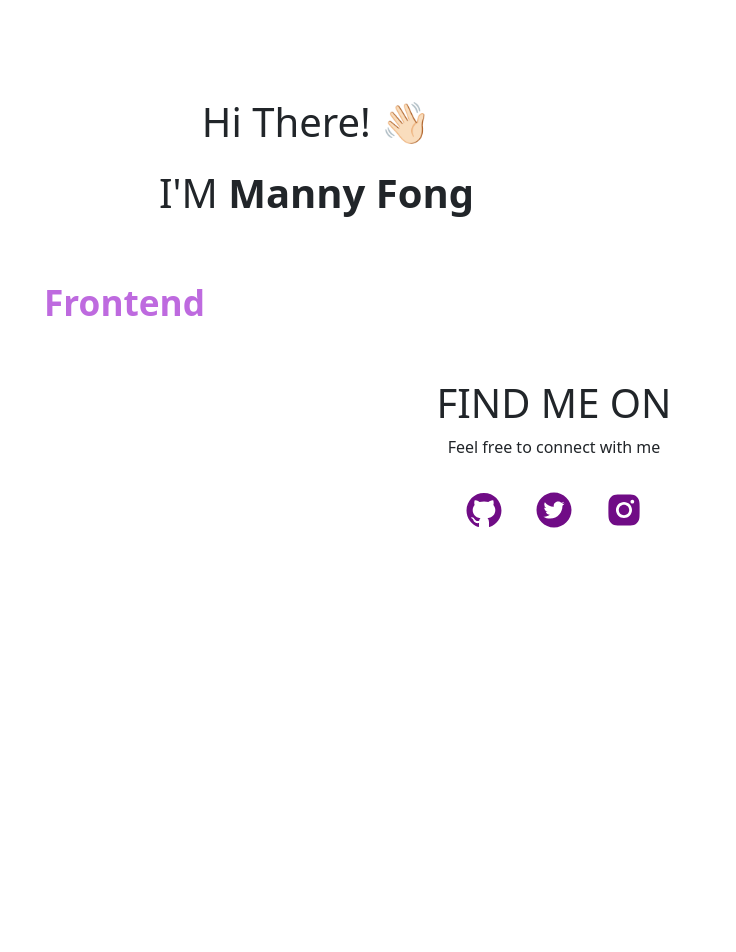
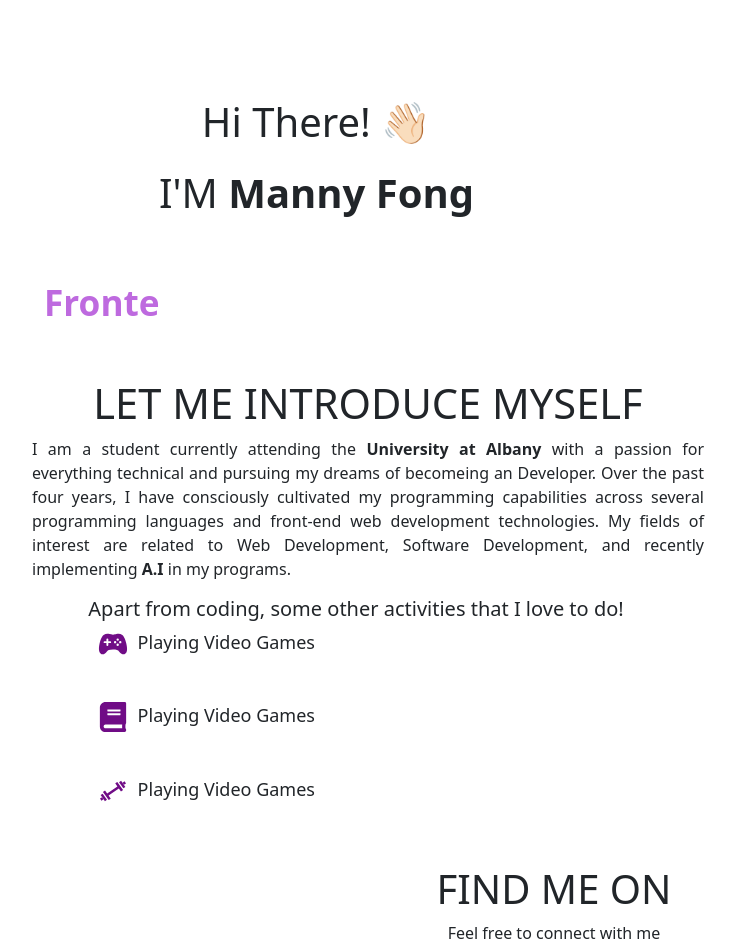
Before and after one commit to BasicallyManny/Personal-Portfolio-Website, a React (Vite) app in the folder personal-porfolio-website/: page / in a window 1280 px wide. Shown: the top 952 px of the page, without its empty margins (86-822 px from the left). Before the commit the page ends 848 px from the top, so only its background shows below. Built offline with nearby package versions, Linux system fonts and the light colour scheme.

Commit message:
Finalized text in about and home. Fixed routing

```diff
--- a/personal-porfolio-website/src/App.jsx
+++ b/personal-porfolio-website/src/App.jsx
@@ -7,7 +7,6 @@ import ScrollToTop from './components/constants/ScrollToTop.jsx';
 import PreLoader from './components/constants/Preloader.jsx';
 import Navbar from './components/Navbar.jsx'
 import Home from './components/Home.jsx'
-import About from './components/About.jsx'
 import Skills from './components/Skills.jsx'
 import Projects from './components/Projects'
 //import Contact from './components/Contact'
@@ -29,9 +28,8 @@ function App() {
         <ScrollToTop />
         <Routes>
           <Route path="/" element={<Home />} />
+          <Route path="/resume" element={<Skills />} />
           <Route path="/project" element={<Projects />} />
-          <Route path="/about" element={<About />} />
-          <Route path="/resume" element={<Skills />} />
           <Route path="*" element={<Navigate to="/"/>} />
         </Routes>
       </div>
--- a/personal-porfolio-website/src/components/About.jsx
+++ b/personal-porfolio-website/src/components/About.jsx
@@ -3,10 +3,10 @@ import AboutCard from "./aboutComponents/AboutCard";
 
 export default function About(){
     return(
-        <Container fluid id="AboutContainer" className="relative !pb-24 mb-9 !pt-8">
+        <Container fluid id="about" className="relative !pb-6 !pt-8">
             <Container>
-                <Row className="justify-center">
-                    <Col md={8} className="!pt-20 !pb-5 !text-center !min-w-full">
+                <Row className="justify-center !pt-16">
+                    <Col md={8} className="!pt-20 !pb-5 !mt-16 !text-center !justify-center !min-w-9/12">
                     <h1 style={{ fontSize: "2.6em" }}>LET ME <span className=""> INTRODUCE </span> MYSELF</h1>
                         <AboutCard></AboutCard>
                     </Col>
--- a/personal-porfolio-website/src/components/Home.jsx
+++ b/personal-porfolio-website/src/components/Home.jsx
@@ -4,7 +4,7 @@ import Particle from './constants/Particles';
 import Type from "./homeComponents/Type";
 import '../components/aboutComponents/about.css';
 import {AiFillGithub,AiFillInstagram,AiFillTwitterCircle  } from "react-icons/ai";
-
+import About from '../components/About'
 
 export default function Home(){
     return(
@@ -21,8 +21,12 @@ export default function Home(){
                             </div>
                         </Col>
                     </Row>
+                    <Row>
+                        {/**ABOUT SECTION */}
+                        <About />
+                    </Row>
 
-                    <Row className="!justify-center !pt-7 !mt-12">
+                    <Row className="!justify-center">
                         <Col md={12} className=" home-about-social !justify-center text-center pt-7">
                             <h1>FIND ME ON</h1>
                             <p>Feel free to <span className="">connect </span>with me</p>
--- a/personal-porfolio-website/src/components/Navbar.jsx
+++ b/personal-porfolio-website/src/components/Navbar.jsx
@@ -7,7 +7,7 @@ const Navbar = () => {
     return (
         <>
             <div>
-                <div onClick={() => {setIsActive(!isActive)}} className="fixed right-0 m-5 w-20 h-20 bg-indigo-600 cursor-pointer flex items-center justify-center z-10 rounded-full">
+                <div onClick={() => {setIsActive(!isActive)}} className="fixed right-0 m-5 w-20 h-20 bg-indigo-600 cursor-pointer flex items-center justify-center z-50 rounded-full">
                     <div className={`burger ${isActive ? "burgerActive" : ""}`}></div>
                 </div>
             </div>
--- a/personal-porfolio-website/src/components/aboutComponents/AboutCard.jsx
+++ b/personal-porfolio-website/src/components/aboutComponents/AboutCard.jsx
@@ -1,12 +1,15 @@
-import {Container,Col} from "react-bootstrap";
+import {Container,Col,Row} from "react-bootstrap";
+import { IoGameController } from "react-icons/io5";
+import { FaBook } from "react-icons/fa";
+import { CgGym } from "react-icons/cg";
 
 export default function AboutCard(){
     return(
         <>
         <section id="AboutCard" className="">
-            <Container id="AboutContainer">
-                <Container fluid id="AboutContent" className="pl-15">
-                    <Col id="AboutInfo">
+            <Container id="AboutContainer" className="!min-w-10/12">
+                <Container fluid id="AboutContent" className="pl-15 mt-15">
+                    <Row id="AboutInfo">
                         <>
                             <blockquote className="mb-0">
                                 <p style={{ textAlign: "justify" }} className=" italic subpixel-antialiased text-lg !z-10 pl-16 pr-16 !mt-5">
@@ -18,7 +21,23 @@ export default function AboutCard(){
                                 </p>
                             </blockquote>
                         </>
-                    </Col>
+                        <Row>
+                            <h5 className="!pt-5">Apart from coding, some other activities that I love to do!</h5>
+                            <Col md={7}>
+                            <ul className="!pt-10">
+                                <li className="about-activity .icon-colour">
+                                    <a className="icon-colour  home-social-icons"><IoGameController size={30} /></a> Playing Video Games
+                                </li>
+                                <li className="about-activity .icon-colour">
+                                    <a className="icon-colour  home-social-icons"><FaBook size={30} /></a> Playing Video Games
+                                </li>
+                                <li className="about-activity .icon-colour">
+                                    <a className="icon-colour  home-social-icons"><CgGym size={30} /></a> Playing Video Games
+                                </li>
+                            </ul>
+                            </Col>
+                        </Row>
+                    </Row>
                 </Container>
             </Container>
         </section>
--- a/personal-porfolio-website/src/components/aboutComponents/about.css
+++ b/personal-porfolio-website/src/components/aboutComponents/about.css
@@ -59,6 +59,18 @@
   }
 
 /*
+*About Section Styles
+*/
+.about-activity {
+  list-style: none !important;
+  text-align: left !important;
+  padding-left: 10% !important;
+  display: flex !important;
+  font-size:large !important;
+  padding-bottom: 10%;
+}
+
+/*
 * Contact Styles
 */
 
--- a/personal-porfolio-website/src/components/navComponents/Nav.jsx
+++ b/personal-porfolio-website/src/components/navComponents/Nav.jsx
@@ -10,10 +10,6 @@ const navItems=[
     {
         title:"Home",
         href:"/Home"
-    },
-    {
-      title:"About",
-      href:"/About",
     },
     {
       title:"Skills",
@@ -37,7 +33,7 @@ const navItems=[
           initial='initial'
           animate='enter'
           exit='exit'
-          className="menu"
+          className="menu z-40"
           >
               <div className="body">
                   <div className="nav">
```
